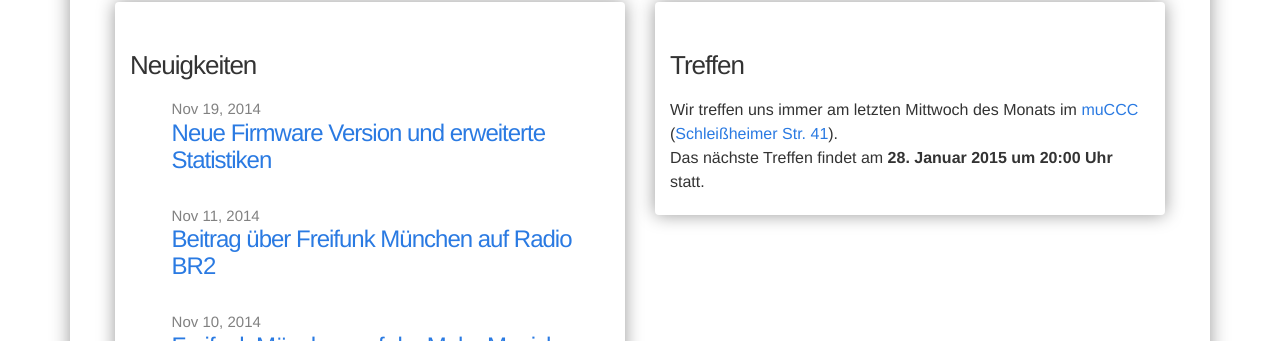
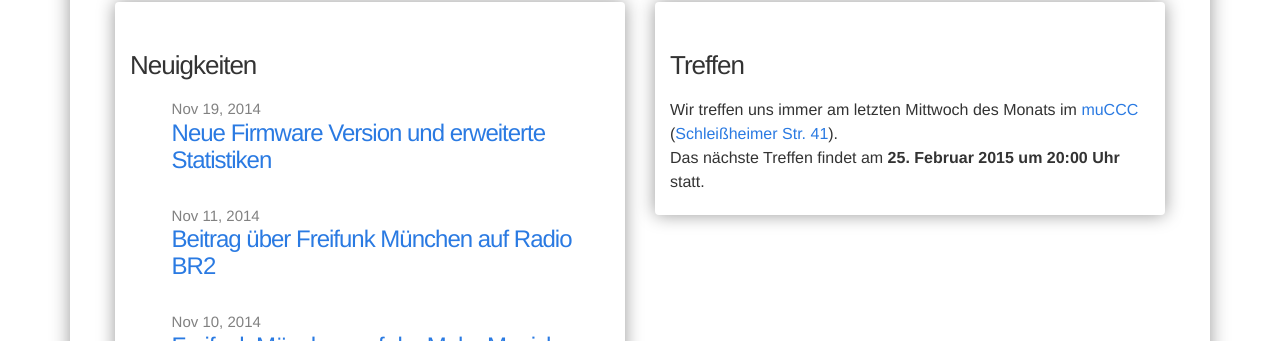
Before and after one commit to freifunkMUC/freifunkmuc.github.io, a Jekyll site: the page built from index.md, in a window 1280 px wide. Shown: the part 335-676 px from the top of the page. Built offline with Jekyll 4.4.1, drawn with Linux system fonts in a browser that asks for light colours; nearby versions of some CDN libraries; a style sheet for code colours, icons or effects is not loaded.

Commit message:
termin auf februar geaendert

```diff
--- a/_includes/treffen.md
+++ b/_includes/treffen.md
@@ -1,4 +1,4 @@
 ### Treffen
 
 Wir treffen uns immer am letzten Mittwoch des Monats im [muCCC](http://muc.ccc.de) ([Schleißheimer Str. 41](http://osm.org/go/0JAf0IVLh?node=2012031859)). \\
-Das nächste Treffen findet am **28. Januar 2015 um 20:00 Uhr** statt.
+Das nächste Treffen findet am **25. Februar 2015 um 20:00 Uhr** statt.
```
